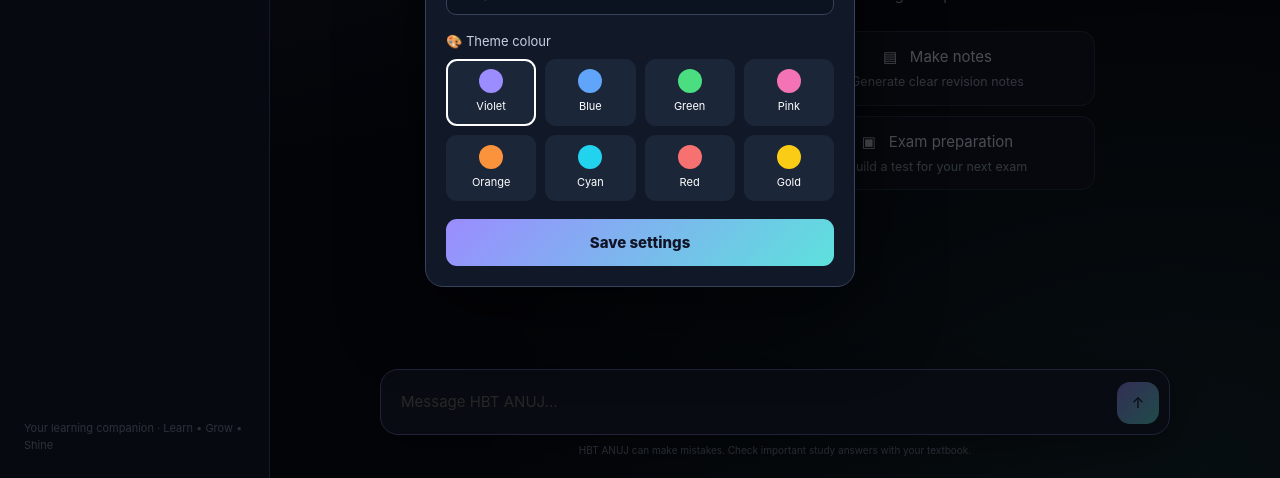
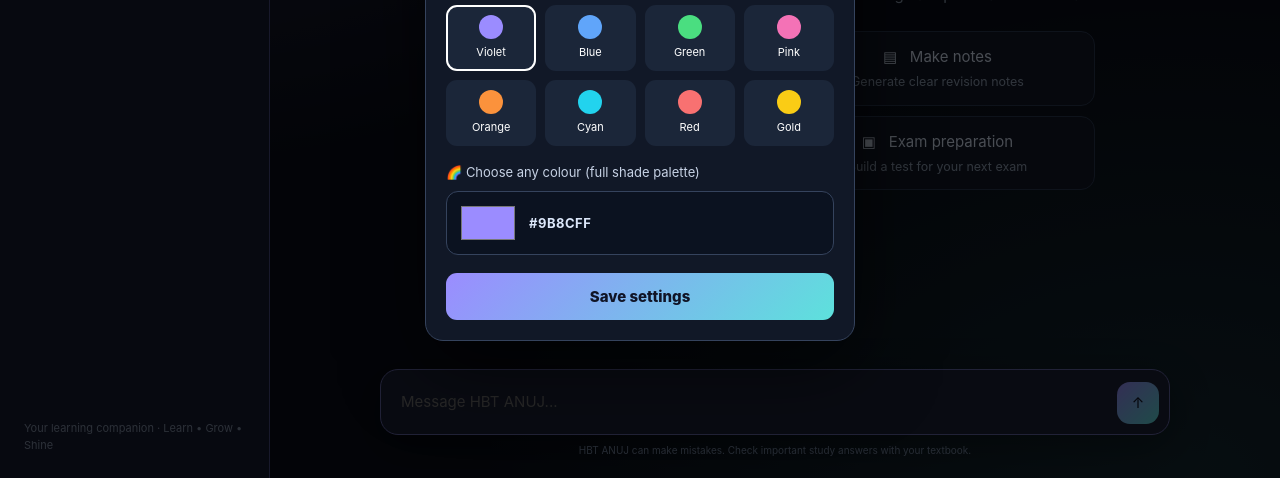
Before and after one commit to sakshitiwari7598-pixel/-Ask-HBT-Anuj, a plain HTML site: page index.html in a window 1280 px wide. Both pictures are taken after a click on the button "⚙️ Settings". Shown: the part 322-800 px from the top of the page. Drawn offline with Linux system fonts and the light colour scheme.

Commit message:
Add full custom theme colour picker

```diff
--- a/index.html
+++ b/index.html
@@ -209,6 +209,11 @@ async function supportTalk(){let f=$('feeling').value,t=$('feel-text').value.tri
    <button class="hbt-colour" data-theme="red" style="--swatch:#f87171"><span></span>Red</button>
    <button class="hbt-colour" data-theme="gold" style="--swatch:#facc15"><span></span>Gold</button>
   </div>
+  <label class="hbt-setting-label" for="hbt-custom-colour">🌈 Choose any colour (full shade palette)</label>
+  <div class="hbt-custom-picker">
+   <input type="color" id="hbt-custom-colour" value="#9b8cff" aria-label="Choose any theme colour">
+   <span id="hbt-custom-hex">#9B8CFF</span>
+  </div>
   <button class="hbt-settings-save" id="hbt-save-settings">Save settings</button>
  </section>
 </div>
@@ -219,20 +224,36 @@ async function supportTalk(){let f=$('feeling').value,t=$('feel-text').value.tri
  const themes={violet:['#9b8cff','#5de1dc'],blue:['#60a5fa','#38bdf8'],green:['#4ade80','#2dd4bf'],pink:['#f472b6','#c084fc'],orange:['#fb923c','#facc15'],cyan:['#22d3ee','#67e8f9'],red:['#f87171','#fb7185'],gold:['#facc15','#f59e0b']};
  const language=document.getElementById('hbt-language');
  let selectedTheme=localStorage.getItem('hbt_theme')||'violet';
+ const customPicker=document.getElementById('hbt-custom-colour');
+ const customHex=document.getElementById('hbt-custom-hex');
+ function applyCustomColour(hex){
+  root.style.setProperty('--hbt-accent',hex);
+  root.style.setProperty('--hbt-accent2','color-mix(in srgb,'+hex+' 55%, white)');
+  document.querySelectorAll('.hbt-colour').forEach(b=>b.classList.remove('selected'));
+  selectedTheme='custom';
+  customPicker.value=hex;customHex.textContent=hex.toUpperCase();
+ }
  function applyTheme(name){
+  if(name==='custom'){
+   applyCustomColour(localStorage.getItem('hbt_custom_colour')||'#9b8cff');
+   return;
+  }
   const pair=themes[name]||themes.violet;
   root.style.setProperty('--hbt-accent',pair[0]);root.style.setProperty('--hbt-accent2',pair[1]);
   document.querySelectorAll('.hbt-colour').forEach(b=>b.classList.toggle('selected',b.dataset.theme===name));
   selectedTheme=name;
+  customPicker.value=pair[0];customHex.textContent=pair[0].toUpperCase();
  }
  language.value=localStorage.getItem('hbt_language')||'English';
  applyTheme(selectedTheme);
+ customPicker.addEventListener('input',()=>applyCustomColour(customPicker.value));
  document.getElementById('hbt-open-settings').addEventListener('click',()=>overlay.classList.add('open'));
  document.getElementById('hbt-close-settings').addEventListener('click',()=>overlay.classList.remove('open'));
  overlay.addEventListener('click',e=>{if(e.target===overlay)overlay.classList.remove('open')});
  document.getElementById('hbt-colours').addEventListener('click',e=>{const b=e.target.closest('[data-theme]');if(b)applyTheme(b.dataset.theme)});
  document.getElementById('hbt-save-settings').addEventListener('click',()=>{
   localStorage.setItem('hbt_theme',selectedTheme);
+  if(selectedTheme==='custom')localStorage.setItem('hbt_custom_colour',customPicker.value);
   localStorage.setItem('hbt_language',language.value);
   overlay.classList.remove('open');
   const btn=document.getElementById('hbt-save-settings');btn.textContent='Saved ✓';setTimeout(()=>btn.textContent='Save settings',1400);
@@ -277,3 +298,9 @@ async function supportTalk(){let f=$('feeling').value,t=$('feel-text').value.tri
   border-color:color-mix(in srgb,var(--hbt-accent) 35%,#35435d);
 }
 </style>
+
+<style>
+.hbt-custom-picker{display:flex;align-items:center;gap:12px;padding:10px 12px;border:1px solid #35435d;background:#0b1220;border-radius:12px}
+.hbt-custom-picker input[type="color"]{width:58px;height:42px;border:0;padding:0;background:transparent;cursor:pointer}
+.hbt-custom-picker span{font-size:13px;color:#dce7fa;font-weight:700;letter-spacing:.5px}
+</style>
```
